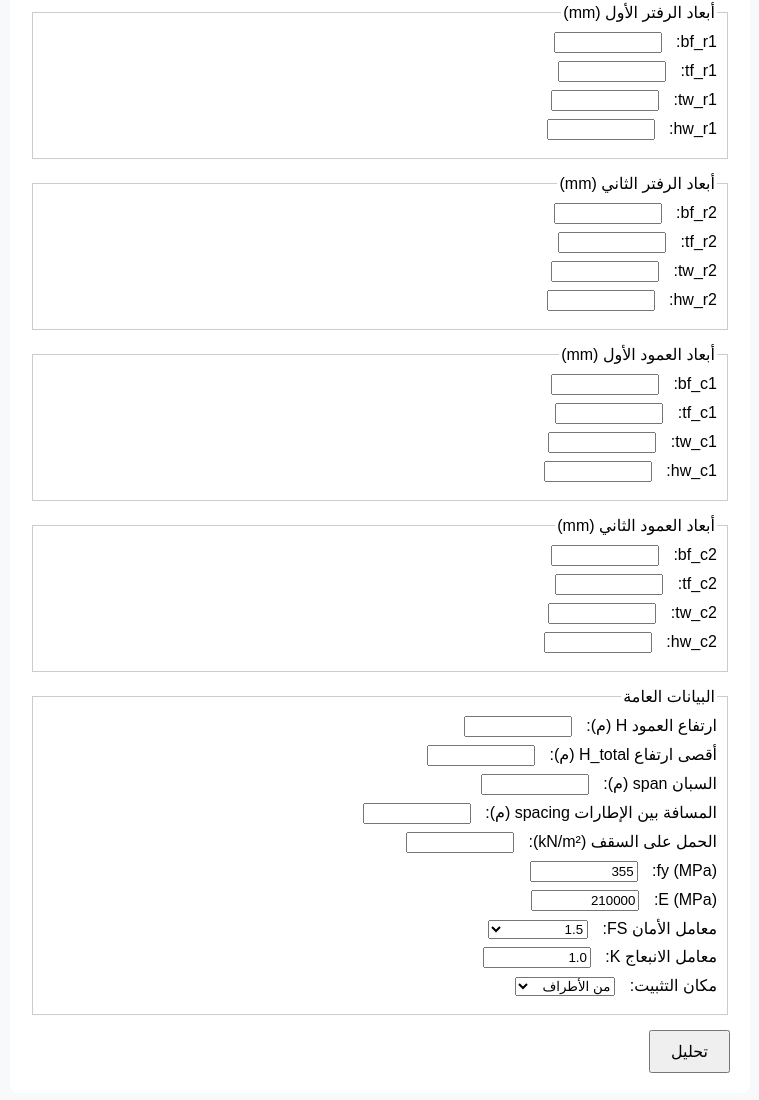
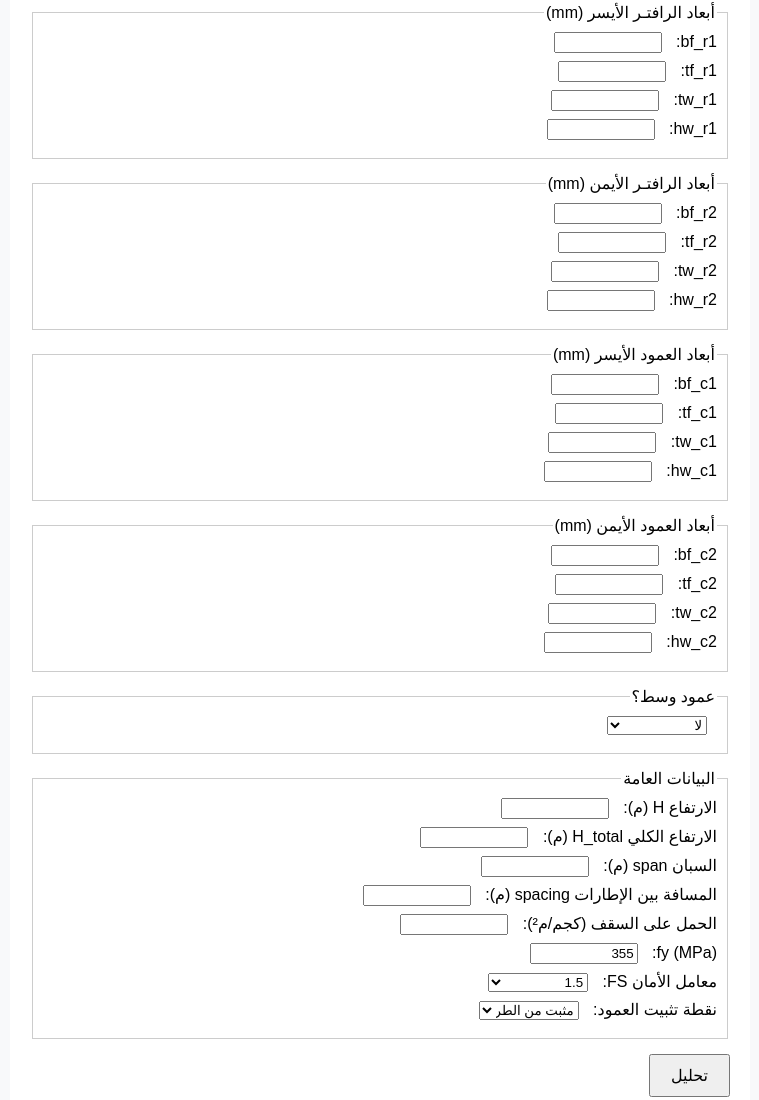
Before and after one commit to mohmohragrag/Saftey, a plain HTML site: page index.html in a window 1280 px wide. Shown: the part 98-1198 px from the top of the page, without its empty margins (260-1019 px from the left). Drawn offline with Linux system fonts and the light colour scheme; a script that the page names is missing.

Commit message:
index.html

```diff
--- a/index.html
+++ b/index.html
@@ -1,15 +1,15 @@
 <!DOCTYPE html>
 <html lang="ar">
 <head>
-    <meta charset="UTF-8">
+  <meta charset="UTF-8" />
   <title>تحليل أمان الإطار الفولاذي</title>
-    <link rel="stylesheet" href="style.css">
+  <link rel="stylesheet" href="style.css" />
 </head>
 <body>
   <h1>تحليل أمان الإطار الفولاذي (Built-Up)</h1>
   <form id="frameForm">
     <fieldset>
-            <legend>أبعاد الرفتر الأول (mm)</legend>
+      <legend>أبعاد الرافتـر الأيسر (mm)</legend>
       <label>bf_r1: <input type="number" id="bf_r1" required></label>
       <label>tf_r1: <input type="number" id="tf_r1" required></label>
       <label>tw_r1: <input type="number" id="tw_r1" required></label>
@@ -17,7 +17,7 @@
     </fieldset>
 
     <fieldset>
-            <legend>أبعاد الرفتر الثاني (mm)</legend>
+      <legend>أبعاد الرافتـر الأيمن (mm)</legend>
       <label>bf_r2: <input type="number" id="bf_r2" required></label>
       <label>tf_r2: <input type="number" id="tf_r2" required></label>
       <label>tw_r2: <input type="number" id="tw_r2" required></label>
@@ -25,7 +25,7 @@
     </fieldset>
 
     <fieldset>
-            <legend>أبعاد العمود الأول (mm)</legend>
+      <legend>أبعاد العمود الأيسر (mm)</legend>
       <label>bf_c1: <input type="number" id="bf_c1" required></label>
       <label>tf_c1: <input type="number" id="tf_c1" required></label>
       <label>tw_c1: <input type="number" id="tw_c1" required></label>
@@ -33,7 +33,7 @@
     </fieldset>
 
     <fieldset>
-            <legend>أبعاد العمود الثاني (mm)</legend>
+      <legend>أبعاد العمود الأيمن (mm)</legend>
       <label>bf_c2: <input type="number" id="bf_c2" required></label>
       <label>tf_c2: <input type="number" id="tf_c2" required></label>
       <label>tw_c2: <input type="number" id="tw_c2" required></label>
@@ -41,31 +41,47 @@
     </fieldset>
 
     <fieldset>
+      <legend>عمود وسط؟</legend>
+      <label>
+        <select id="has_middle_column">
+          <option value="no">لا</option>
+          <option value="yes">نعم</option>
+        </select>
+      </label>
+      <div id="middleColumnInputs" style="display: none;">
+        <label>bf_cm: <input type="number" id="bf_cm"></label>
+        <label>tf_cm: <input type="number" id="tf_cm"></label>
+        <label>tw_cm: <input type="number" id="tw_cm"></label>
+        <label>hw_cm: <input type="number" id="hw_cm"></label>
+      </div>
+    </fieldset>
+
+    <fieldset>
       <legend>البيانات العامة</legend>
-            <label>ارتفاع العمود H (م): <input type="number" id="H" required></label>
-            <label>أقصى ارتفاع H_total (م): <input type="number" id="H_total" required></label>
+      <label>الارتفاع H (م): <input type="number" id="H" required></label>
+      <label>الارتفاع الكلي H_total (م): <input type="number" id="H_total" required></label>
       <label>السبان span (م): <input type="number" id="span" required></label>
       <label>المسافة بين الإطارات spacing (م): <input type="number" id="spacing" required></label>
-            <label>الحمل على السقف (kN/m²): <input type="number" id="load_area" required></label>
+      <label>الحمل على السقف (كجم/م²): <input type="number" id="load_area" required></label>
       <label>fy (MPa): <input type="number" id="fy" value="355" required></label>
-            <label>E (MPa): <input type="number" id="E" value="210000" required readonly></label>
       <label>معامل الأمان FS:
         <select id="FS">
           <option value="1.5">1.5</option>
           <option value="2">2</option>
         </select>
       </label>
-            <label>معامل الانبعاج K: <input type="number" id="K" value="1.0" required></label>
-            <label>مكان التثبيت:
-                <select id="fix_location">
-                    <option value="end">من الأطراف</option>
-                    <option value="side">من الجوانب</option>
-                    <option value="corner">من زاوية العمود</option>
+      <label>نقطة تثبيت العمود:
+        <select id="K">
+          <option value="0.5">مثبت من الطرفين</option>
+          <option value="1.0">مثبت من طرف وحر من الطرف الآخر</option>
+          <option value="2.0">حر من الطرفين</option>
         </select>
       </label>
     </fieldset>
+
     <button type="submit">تحليل</button>
   </form>
+
   <div id="results"></div>
   <script src="script.js"></script>
 </body>
```
Lines whose indentation alone changed are shown as unchanged.
